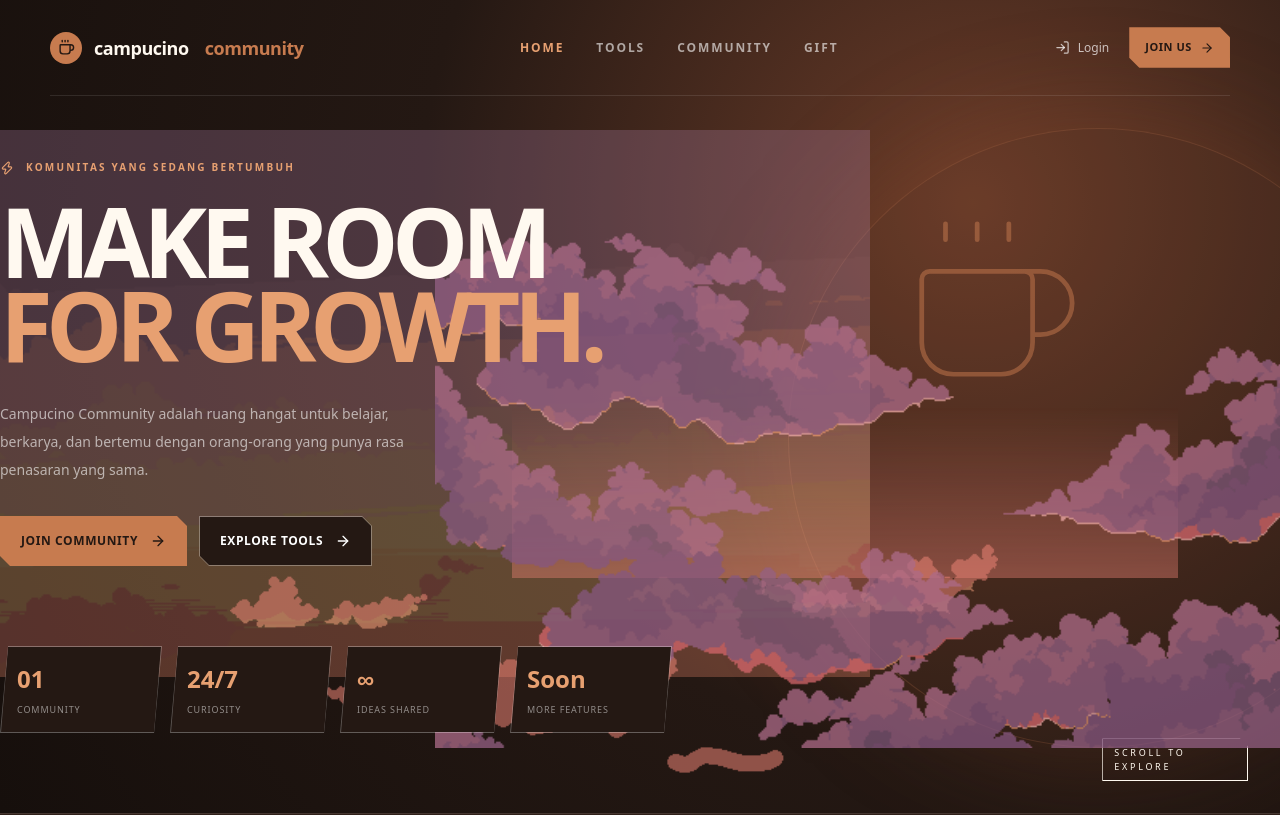
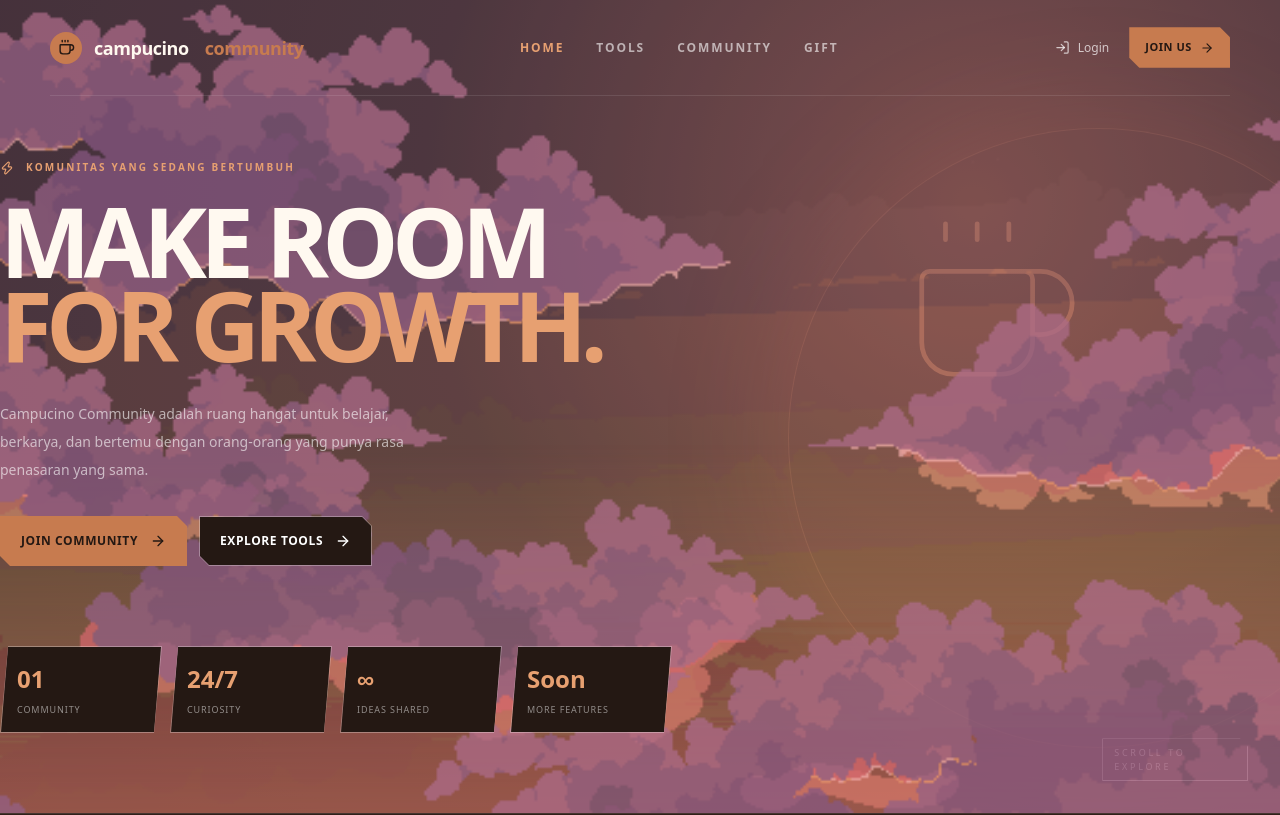
Before and after one commit to LemongTea/campucino-community, a Next.js app: page / in a window 1280 px wide. Shown: the top 815 px of the page. Built offline with nearby package versions, Linux system fonts and the light colour scheme.

Commit message:
fix: render cloud layers as full hero backgrounds

```diff
--- a/app/page.tsx
+++ b/app/page.tsx
@@ -37,10 +37,10 @@ const catalog = [
 ];
 
 const cloudLayers = [
-  { file: "1.png", speed: -0.02, className: "left-[-8%] top-[16%] w-[76%] opacity-30" },
-  { file: "2.png", speed: -0.05, className: "right-[8%] top-[25%] w-[52%] opacity-45" },
-  { file: "3.png", speed: -0.09, className: "left-[18%] top-[42%] w-[60%] opacity-55" },
-  { file: "4.png", speed: -0.14, className: "right-[-6%] bottom-[8%] w-[72%] opacity-75" },
+  { file: "1.png", speed: -0.02, className: "opacity-30" },
+  { file: "2.png", speed: -0.05, className: "opacity-45" },
+  { file: "3.png", speed: -0.09, className: "opacity-55" },
+  { file: "4.png", speed: -0.14, className: "opacity-75" },
 ];
 
 export default function Home() {
@@ -108,8 +108,8 @@ export default function Home() {
           <Coffee size={190} strokeWidth={0.6} />
         </div>
         {cloudLayers.map(({ file, speed, className }) => (
-          <div key={file} data-parallax={speed} className={`pointer-events-none absolute z-[1] max-w-none transition-transform duration-100 ${className}`}>
-            <Image src={`/Clouds/Clouds 7/${file}`} alt="" width={1200} height={700} className="h-auto w-full max-w-none" priority={file === "1.png"} />
+          <div key={file} data-parallax={speed} className={`pointer-events-none absolute inset-0 z-[1] h-full w-full transition-transform duration-100 ${className}`}>
+            <Image src={`/Clouds/Clouds 7/${file}`} alt="" fill sizes="100vw" className="object-cover" priority={file === "1.png"} />
           </div>
         ))}
         <div className="relative z-10 mx-auto w-[calc(100%-40px)] max-w-[1180px] pb-20 pt-40">
```
Also changed, not shown: 1 other file (tests, documents, lock files or other folders).
